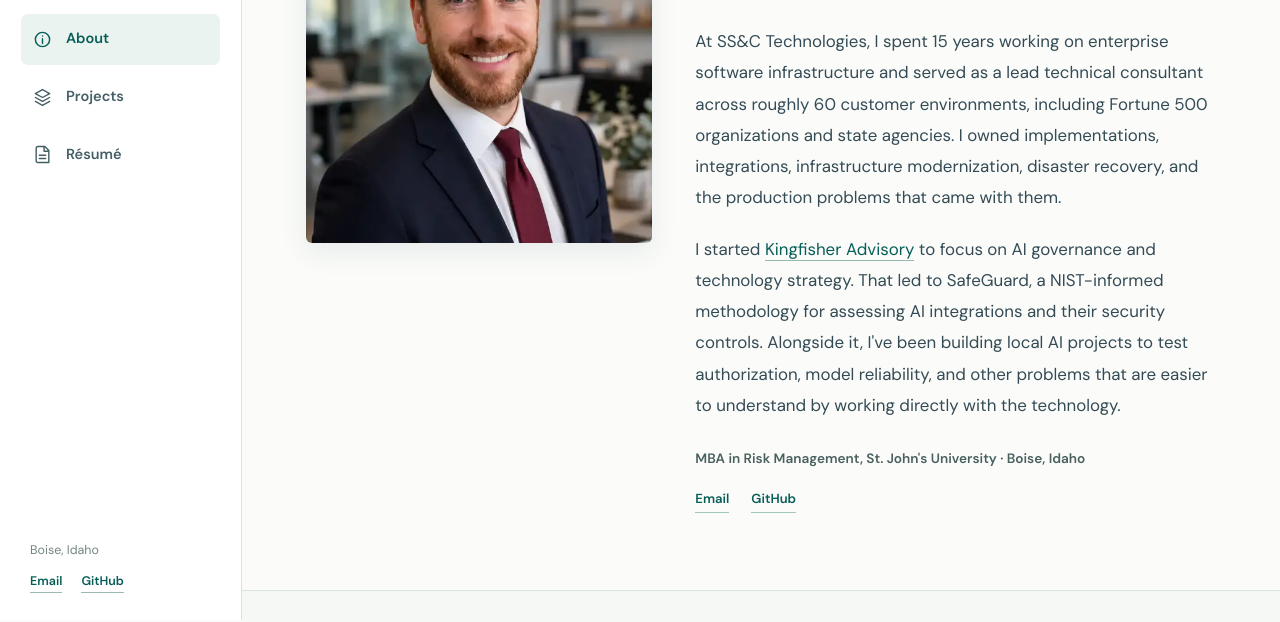
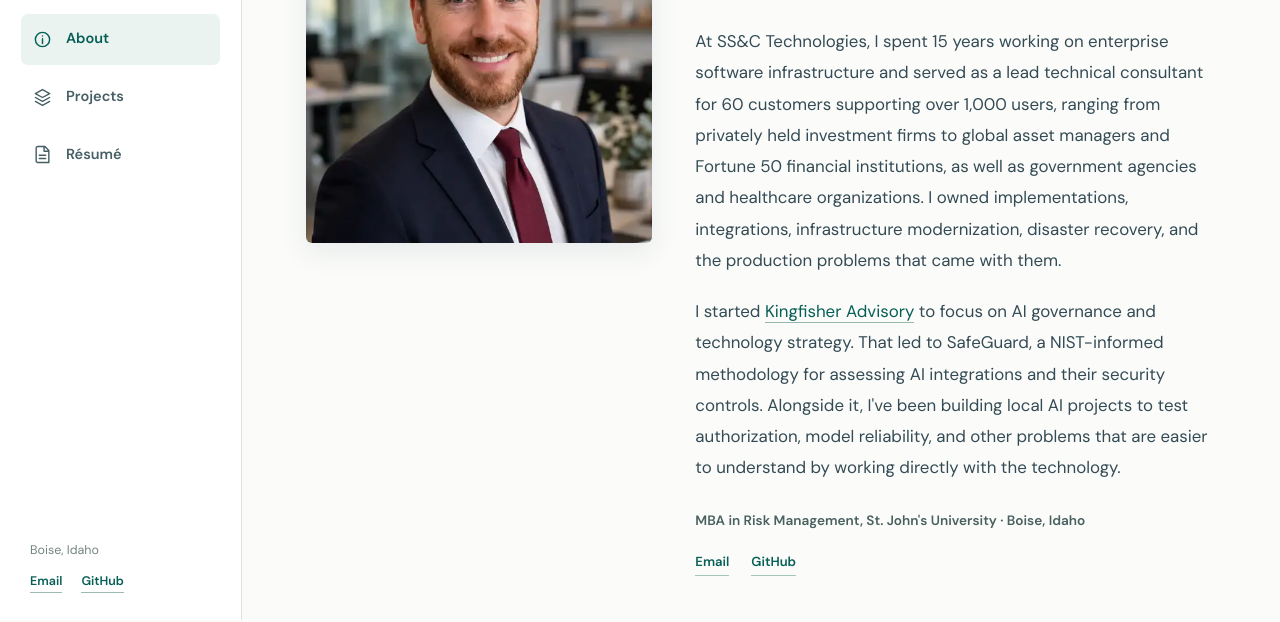
Before and after one commit to blackbird-git/ai-governance-portfolio, a plain HTML site: page index.html in a window 1280 px wide. Shown: the part 180-802 px from the top of the page. Drawn offline with Linux system fonts and the light colour scheme.

Commit message:
Update customer portfolio scale and Fortune 50 positioning

```diff
--- a/index.html
+++ b/index.html
@@ -11,7 +11,7 @@
       <div class="profile-intro-content">
         <p class="profile-eyebrow">About</p>
         <h1 id="about-heading">Ilya Mirkin</h1>
-        <p class="narrative-opening">At SS&amp;C Technologies, I spent 15 years working on enterprise software infrastructure and served as a lead technical consultant across roughly 60 customer environments, including Fortune 500 organizations and state agencies. I owned implementations, integrations, infrastructure modernization, disaster recovery, and the production problems that came with them.</p>
+        <p class="narrative-opening">At SS&amp;C Technologies, I spent 15 years working on enterprise software infrastructure and served as a lead technical consultant for 60 customers supporting over 1,000 users, ranging from privately held investment firms to global asset managers and Fortune 50 financial institutions, as well as government agencies and healthcare organizations. I owned implementations, integrations, infrastructure modernization, disaster recovery, and the production problems that came with them.</p>
         <p class="narrative-opening">I started <a href="https://kingfisheridaho.com" target="_blank" rel="noopener noreferrer">Kingfisher Advisory</a> to focus on AI governance and technology strategy. That led to SafeGuard, a NIST-informed methodology for assessing AI integrations and their security controls. Alongside it, I've been building local AI projects to test authorization, model reliability, and other problems that are easier to understand by working directly with the technology.</p>
         <p class="narrative-qualification">MBA in Risk Management, St. John's University · Boise, Idaho</p>
         <div class="profile-intro-meta"><a href="mailto:ilyamir.mail@gmail.com">Email</a><a href="https://github.com/blackbird-git" target="_blank" rel="noopener noreferrer">GitHub</a></div>
```
